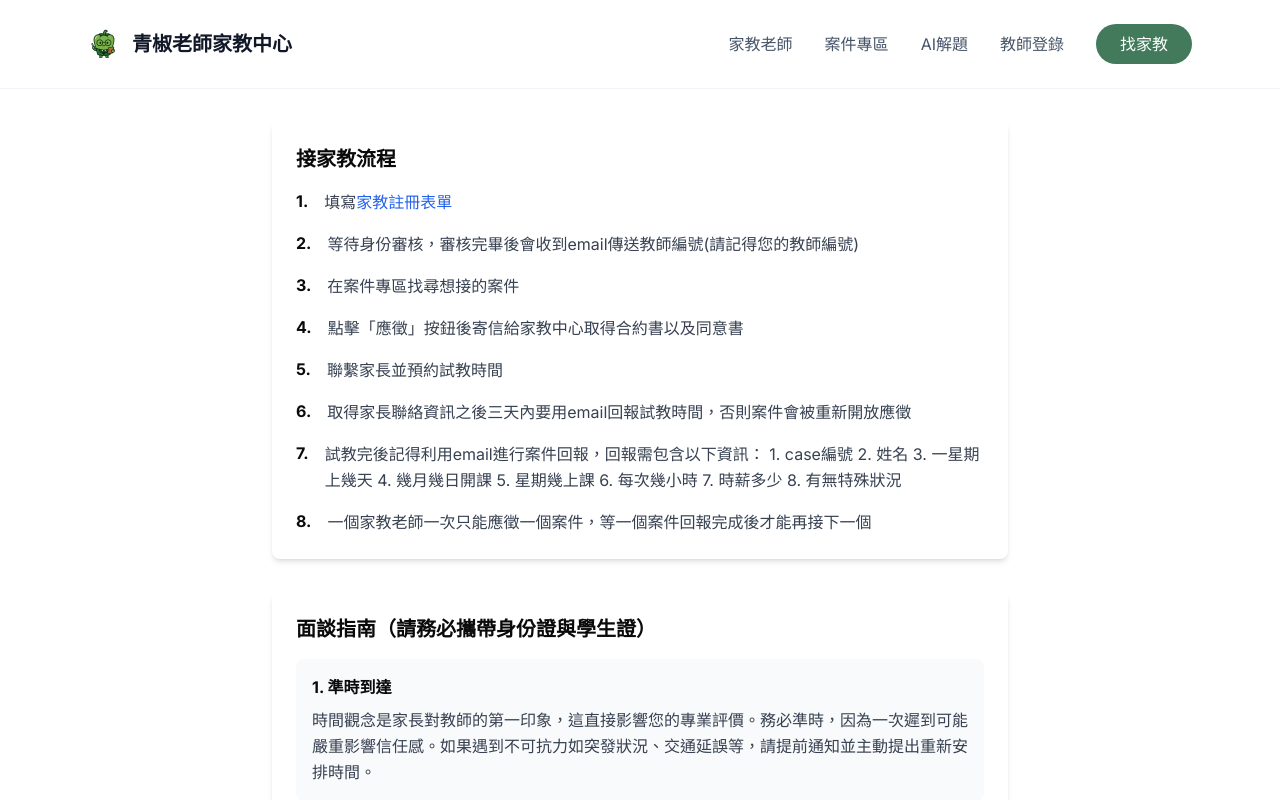
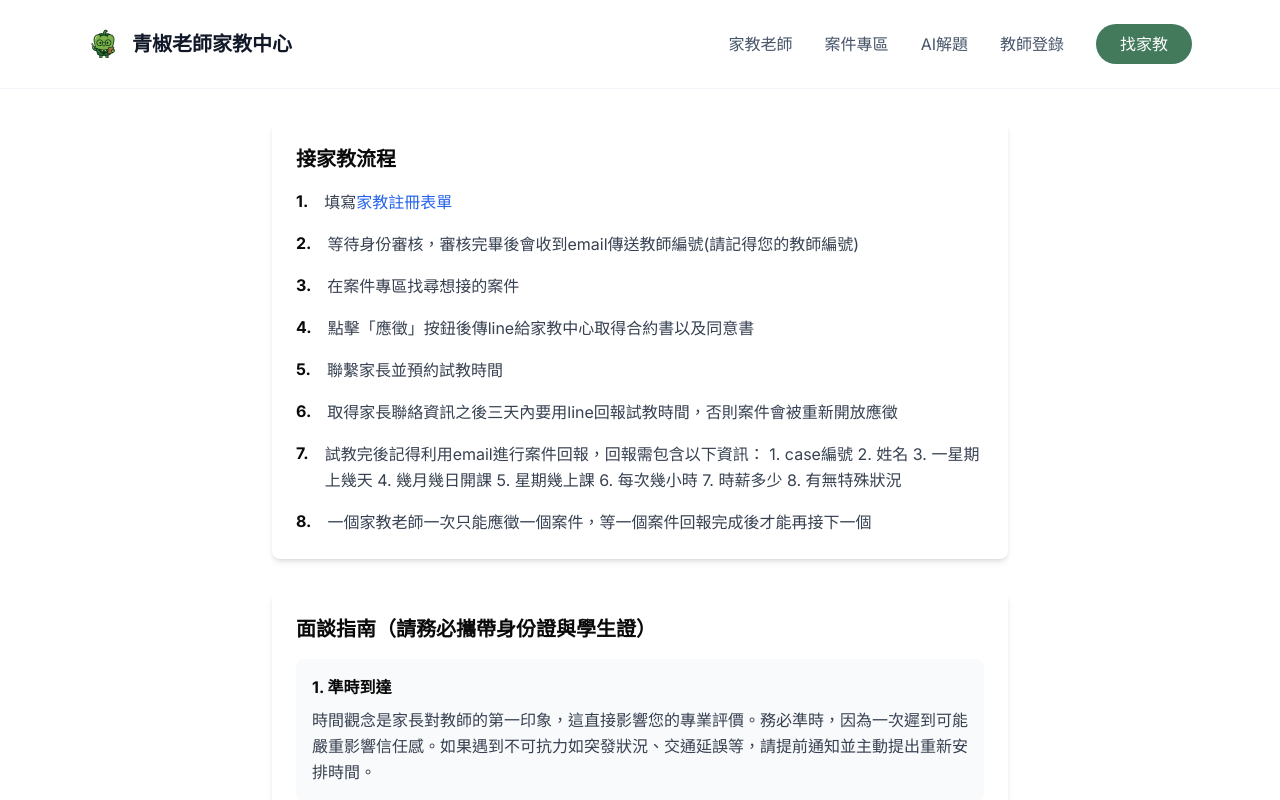
Before and after one commit to eason034056/tutor-matching, a Next.js app: page /process in a window 1280 px wide. Shown: the top 800 px of the page. Built offline with nearby package versions, Linux system fonts and the light colour scheme.

Commit message:
update process

```diff
--- a/app/process/page.tsx
+++ b/app/process/page.tsx
@@ -35,7 +35,7 @@ export default function ProcessPage() {
         <div className="flex gap-4">
           <span className="font-bold">4.</span>
           <p className="text-gray-700 leading-relaxed whitespace-pre-line">
-            點擊「應徵」按鈕後寄信給家教中心取得合約書以及同意書
+            點擊「應徵」按鈕後傳line給家教中心取得合約書以及同意書
           </p>
         </div>
 
@@ -49,7 +49,7 @@ export default function ProcessPage() {
         <div className="flex gap-4">
           <span className="font-bold">6.</span>
           <p className="text-gray-700 leading-relaxed whitespace-pre-line">
-            取得家長聯絡資訊之後三天內要用email回報試教時間，否則案件會被重新開放應徵
+            取得家長聯絡資訊之後三天內要用line回報試教時間，否則案件會被重新開放應徵
           </p>
         </div>
 
```
